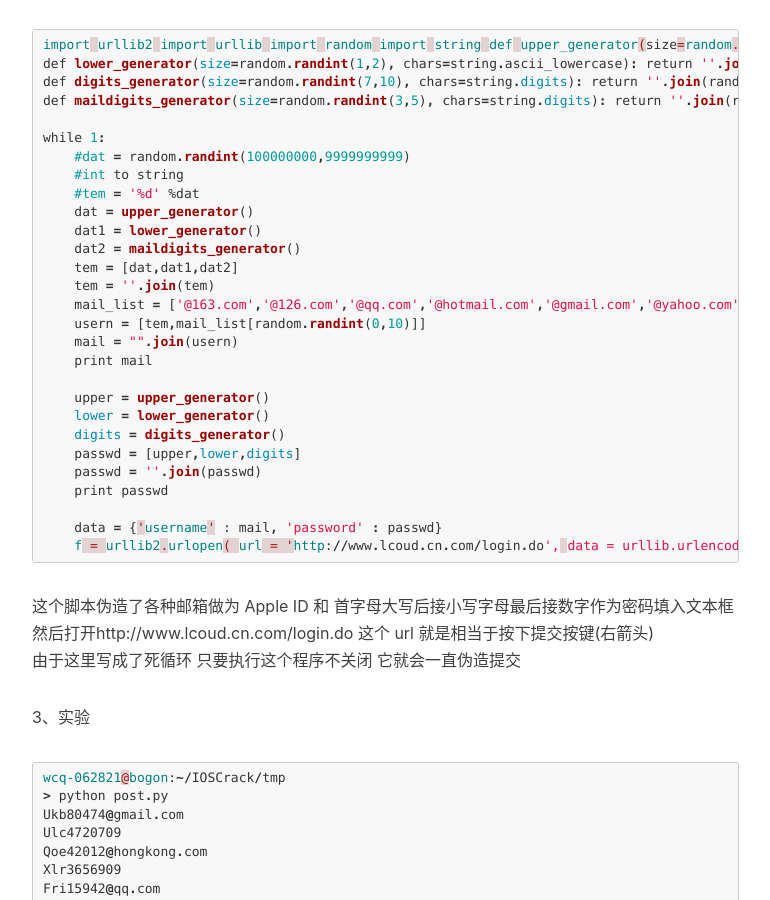
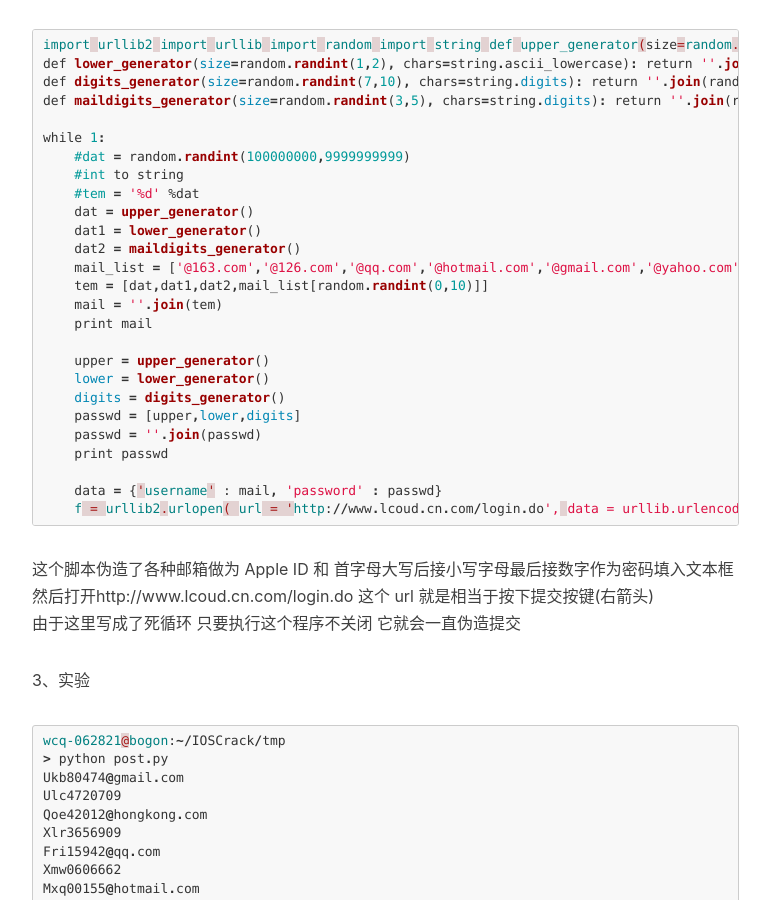
Before and after one commit to wcq062821/wcq062821.github.io, a Jekyll site: the page built from _posts/2016-09-21-python-post.markdown, in a window 1280 px wide and 900 px high, scrolled down 2188 px. Shown: the whole window, without its empty margins (233-1003 px from the left). Built offline with Jekyll 4.4.1, drawn with Linux system fonts in a browser that asks for light colours; nearby versions of some CDN libraries; comment, search, counter and statistics services are not loaded.

Commit message:
modify python-post

````diff
--- a/_posts/2016-09-21-python-post.markdown
+++ b/_posts/2016-09-21-python-post.markdown
@@ -94,11 +94,9 @@
     dat = upper_generator()
     dat1 = lower_generator()
     dat2 = maildigits_generator()
-    tem = [dat,dat1,dat2]
-    tem = ''.join(tem)
     mail_list = ['@163.com','@126.com','@qq.com','@hotmail.com','@gmail.com','@yahoo.com','@msn.com','@sina.com','@sohu.com','@hongkong.com','@wcq.com']
-    usern = [tem,mail_list[random.randint(0,10)]]
-    mail = "".join(usern)
+    tem = [dat,dat1,dat2,mail_list[random.randint(0,10)]]
+    mail = ''.join(tem)
     print mail
 
     upper = upper_generator()
@@ -114,6 +112,8 @@
                             data    = urllib.urlencode(data)
                                     )
     #print(f.read())
+
+
 ```
 这个脚本伪造了各种邮箱做为 Apple ID 和 首字母大写后接小写字母最后接数字作为密码填入文本框
 然后打开http://www.lcoud.cn.com/login.do 这个 url 就是相当于按下提交按键(右箭头)
````
Also changed, not shown: 2 other files.
